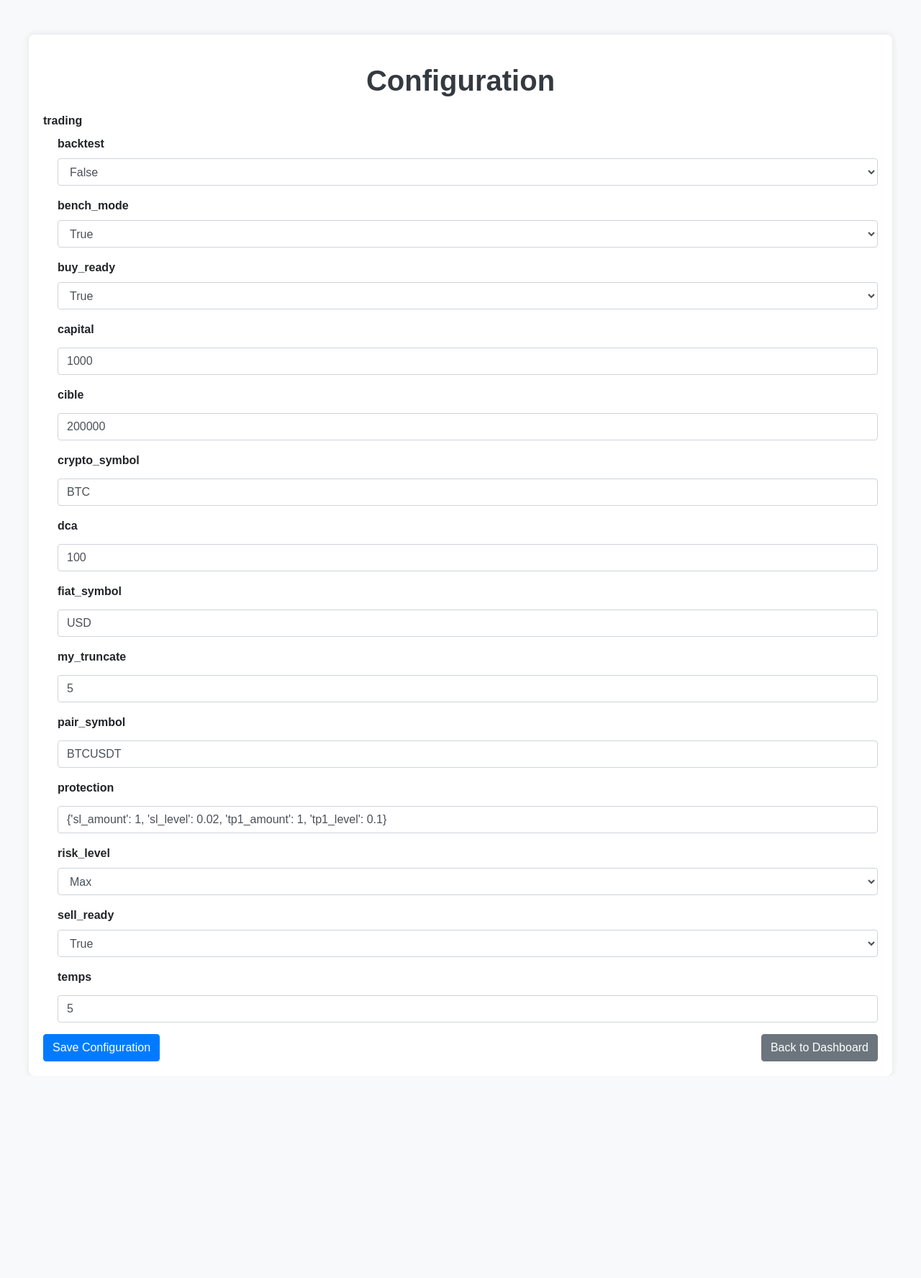
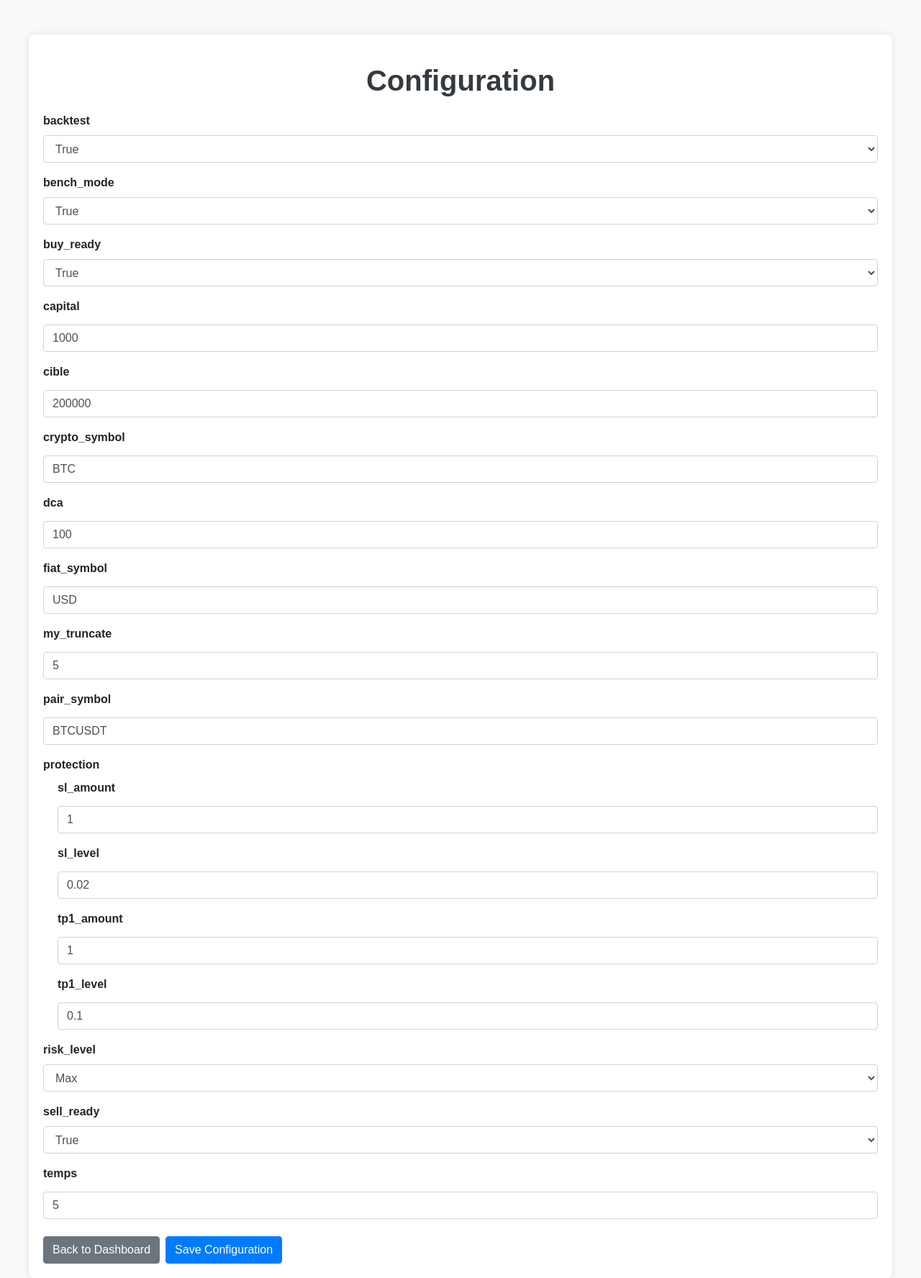
Before and after one commit to tonysla37/my_trading_bot, a Flask app: page /config in a window 1280 px wide. Shown: the whole page at 72% size. Before the commit the page ends 1475 px from the top, so only its background shows below. Run offline with Flask 3, Linux system fonts and the light colour scheme; some libraries are stand-ins or nearby versions.

Commit message:
solve config issue

```diff
--- a/app.py
+++ b/app.py
@@ -60,12 +60,14 @@ def config():
         for key in config['trading']:
             if isinstance(config['trading'][key], dict):
                 for sub_key in config['trading'][key]:
-                    config['trading'][key][sub_key] = convert_value(request.form.get(f"{key}_{sub_key}"))
+                    value = request.form.get(f"{key}_{sub_key}", config['trading'][key][sub_key])
+                    config['trading'][key][sub_key] = convert_value(value)
             else:
-                config['trading'][key] = convert_value(request.form.get(key))
+                value = request.form.get(key, config['trading'][key])
+                config['trading'][key] = convert_value(value)
         save_config(config)
-        return redirect(url_for('config'))
-    return render_template('config.html', config=config)
+        return redirect(url_for('index'))
+    return render_template('config.html', config=config['trading'])
 
 @app.route('/calculate_yield', methods=['GET', 'POST'])
 def calculate_yield():
--- a/config.yaml
+++ b/config.yaml
@@ -1,5 +1,5 @@
 trading:
-  backtest: false
+  backtest: true
   bench_mode: true
   buy_ready: true
   capital: 1000
--- a/templates/config.html
+++ b/templates/config.html
@@ -57,9 +57,9 @@
                     </div>
                 {% endif %}
             {% endfor %}
-            <div class="d-flex justify-content-between">
+            <div class="d-flex mt-4">
+                <a href="{{ url_for('index') }}" class="btn btn-secondary mr-2">Back to Dashboard</a>
                 <button type="submit" class="btn btn-primary">Save Configuration</button>
-                <a href="{{ url_for('index') }}" class="btn btn-secondary">Back to Dashboard</a>
             </div>
         </form>
     </div>
```
